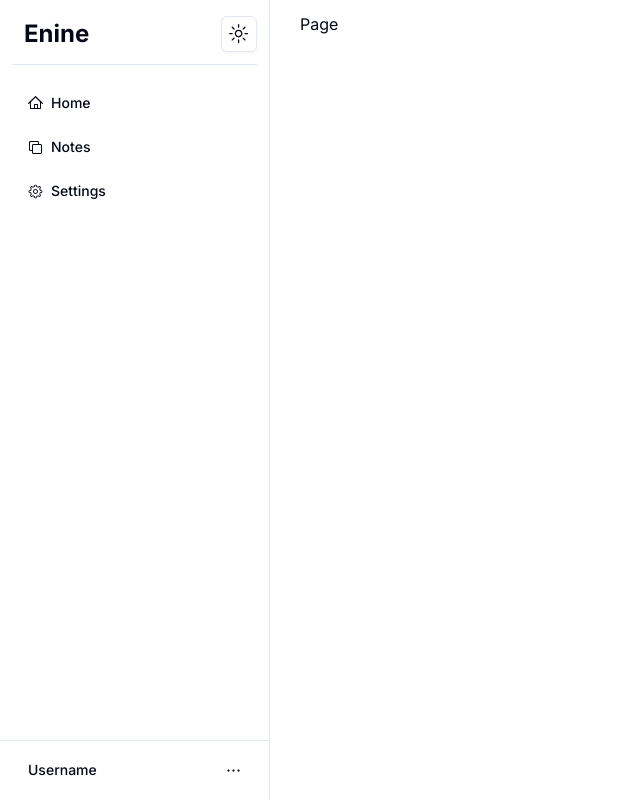
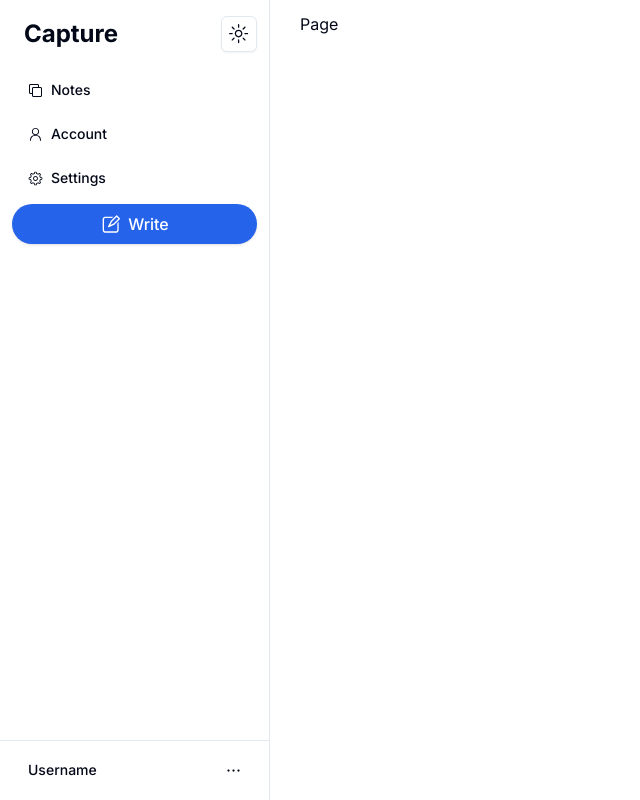
Before and after one commit to MuhammadKaifNazeer/Enine, a Next.js app: page / in a window 1280 px wide. Shown: the whole page, without its empty margins (0-640 px from the left). Built offline with nearby package versions, Linux system fonts and the light colour scheme.

Commit message:
changed app name

```diff
--- a/src/components/Sidebar/Sidebar.jsx
+++ b/src/components/Sidebar/Sidebar.jsx
@@ -14,6 +14,8 @@ import {
   GearIcon,
   HamburgerMenuIcon,
   HomeIcon,
+  Pencil1Icon,
+  Pencil2Icon,
   PersonIcon,
 } from "@radix-ui/react-icons";
 import { ThemeToggler } from "../ThemeToggler/ThemeToggler";
@@ -30,7 +32,7 @@ const Sidebar = () => {
     <>
       <header className="fixed md:hidden w-full top-0 flex border-b items-center justify-between gap-4 bg-background px-4 py-2 md:px-6">
         <Link href={"/"}>
-          <h3 className="text-2xl font-bold">Enine</h3>
+          <h3 className="text-2xl font-bold">Capture</h3>
         </Link>
         <div className="flex items-center justify-end gap-3">
           <ThemeToggler />
@@ -53,24 +55,14 @@ const Sidebar = () => {
         <div className="h-full px-3 py-4">
           <div className="flex items-center justify-between mb-3">
             <Link href={"/"}>
-              <h3 className="mx-3 text-2xl font-bold">Enine</h3>
+              <h3 className="mx-3 text-2xl font-bold">Capture</h3>
             </Link>
             <div className="sm:block hidden">
               <ThemeToggler />
             </div>
           </div>
-          <Separator />
           <div className="mt-5">
             <div className="flex flex-col gap-2 w-full">
-              <Link href={"/"}>
-                <Button
-                  variant={"ghost"}
-                  className="w-full flex gap-2 justify-start items-center"
-                >
-                  <HomeIcon />
-                  Home
-                </Button>
-              </Link>
               <Link href={"/"}>
                 <Button
                   variant={"ghost"}
@@ -85,8 +77,23 @@ const Sidebar = () => {
                   variant={"ghost"}
                   className="w-full flex gap-2 justify-start items-center"
                 >
+                  <PersonIcon />
+                  Account
+                </Button>
+              </Link>
+              <Link href={"/"}>
+                <Button
+                  variant={"ghost"}
+                  className="w-full flex gap-2 justify-start items-center"
+                >
                   <GearIcon />
                   Settings
+                </Button>
+              </Link>
+              <Link href={"/"}>
+                <Button className="w-full flex gap-2 justify-center items-center text-md h-[2.5rem] rounded-full">
+                  <Pencil2Icon style={{ width: "20px", height: "20px" }} />
+                  Write
                 </Button>
               </Link>
               {/* <h3 className="mx-3 mt-5 mb-2">Categories</h3> */}
```
